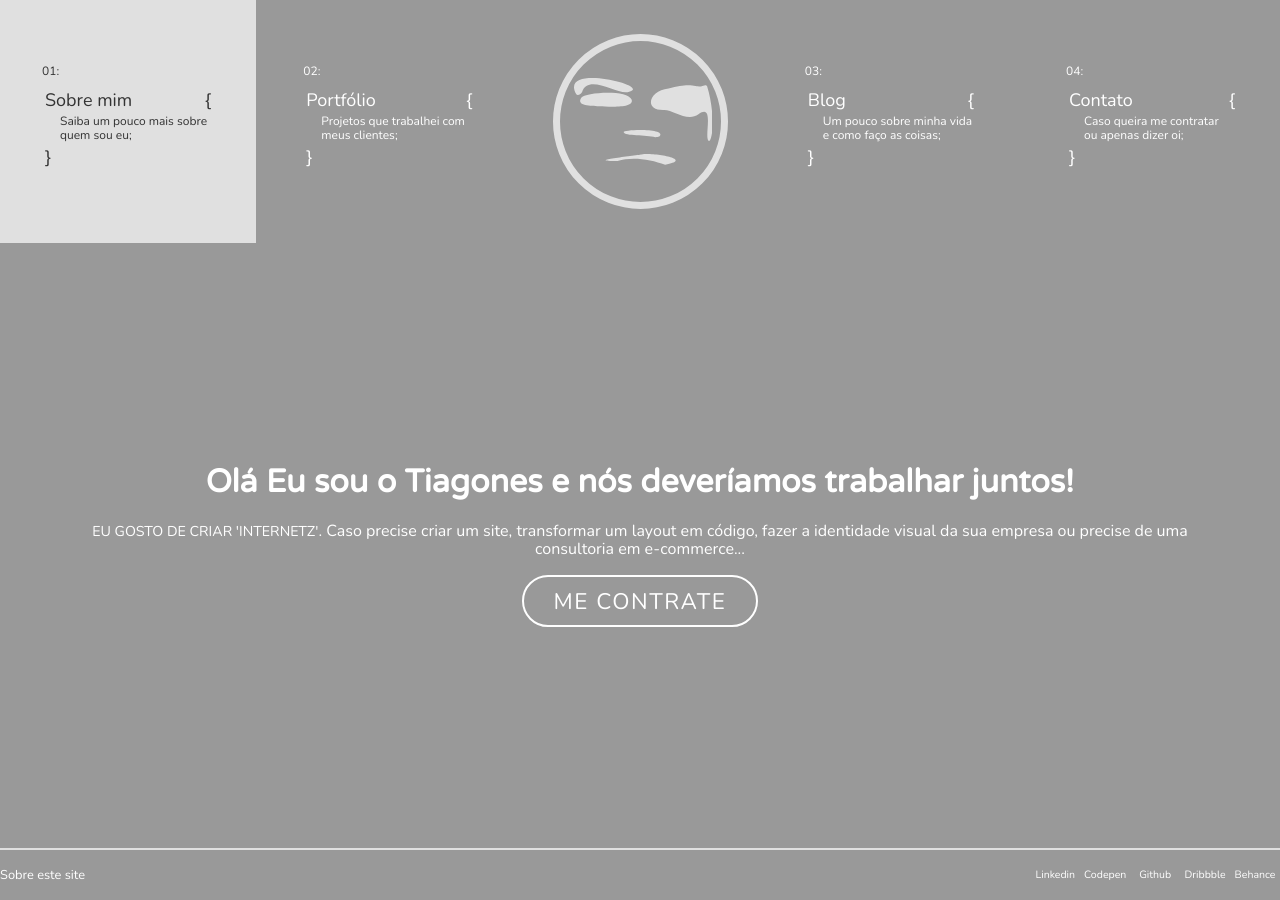
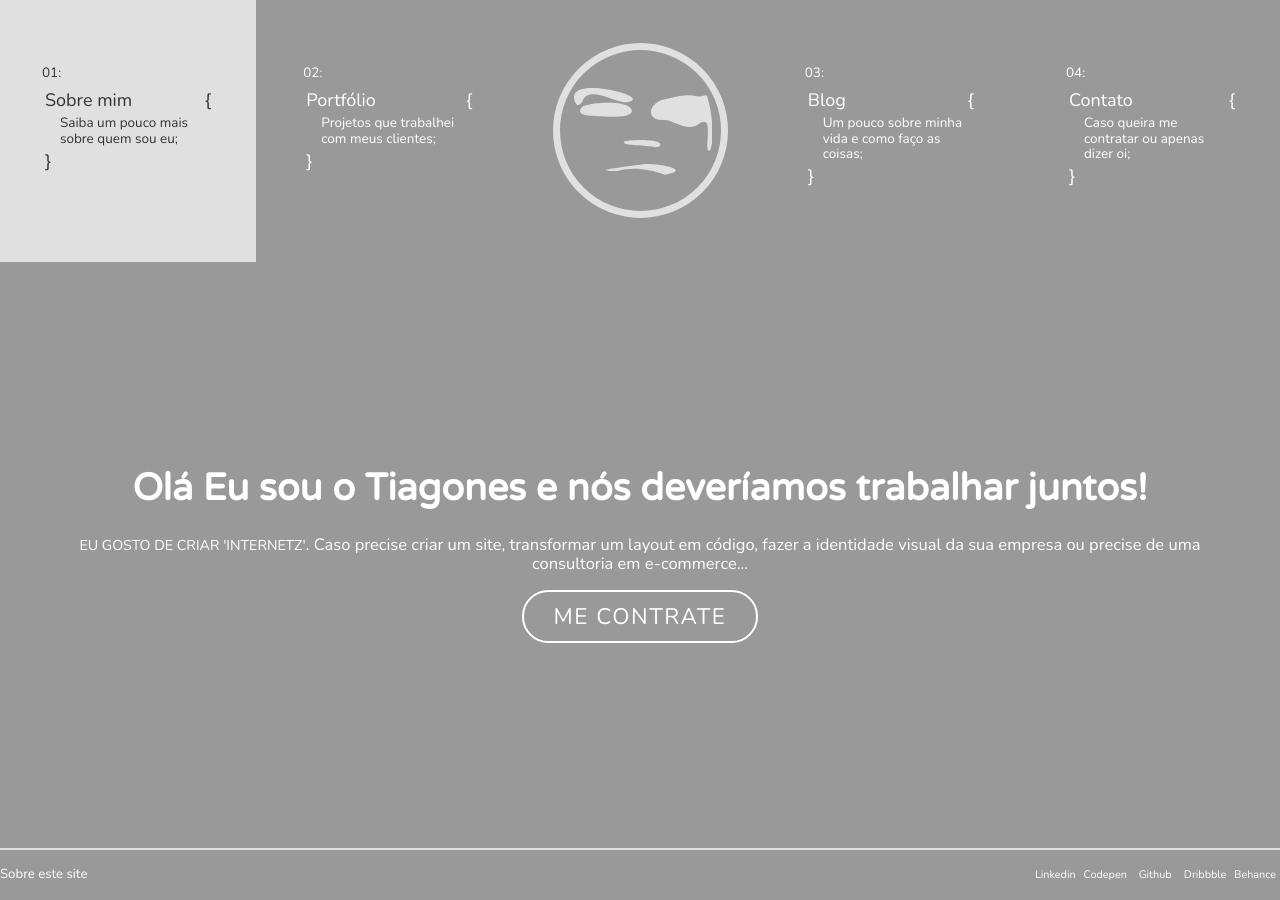
Before and after one commit to tiagones/tiagones.github.com, a Jekyll site: the page built from index.html, in a window 1280 px wide. Built offline with Jekyll 4.4.1, drawn with Linux system fonts in a browser that asks for light colours; Markdown is read by kramdown in place of the engine named in the settings.

Commit message:
Adjusting the typography

```diff
--- a/assets/_src/sass/_basics/_body.sass
+++ b/assets/_src/sass/_basics/_body.sass
@@ -10,7 +10,7 @@ body
   background: $white
   font:
     family: "Nunito", sans-serif
-    size: 1.07rem
+    size: 1.1rem
     weight: 300
   line-height: 1.15
   color: $black
--- a/assets/_src/sass/_basics/_typography.sass
+++ b/assets/_src/sass/_basics/_typography.sass
@@ -1,6 +1,9 @@
 h1, h2, h3, h4, h5, h6
     font:
       family: "Varela Round", sans-serif
+
+h1
+  font-size: 2.5rem;
 
 p
   span
--- a/assets/css/main.css
+++ b/assets/css/main.css
@@ -391,7 +391,7 @@ body {
 body {
   background: #fff;
   font-family: "Nunito", sans-serif;
-  font-size: 1.07rem;
+  font-size: 1.1rem;
   font-weight: 300;
   line-height: 1.15;
   color: #333;
@@ -422,6 +422,9 @@ body {
 
 h1, h2, h3, h4, h5, h6 {
   font-family: "Varela Round", sans-serif; }
+
+h1 {
+  font-size: 2.5rem; }
 
 p span {
   font-size: 0.95rem;
@@ -617,13 +620,13 @@ b {
           display: block;
           position: relative;
           font-family: "Nunito", sans-serif;
-          font-size: 0.8rem;
+          font-size: 0.9rem;
           margin: 0.3rem 0 0.3rem 1rem; }
           .site-header nav .nav-link .description:before {
             position: absolute;
             top: -50px;
             left: -1.2rem;
-            font-size: 0.8rem; }
+            font-size: 0.9rem; }
           .site-header nav .nav-link .description:after {
             content: ';'; }
       .site-header nav .nav-about {
@@ -654,7 +657,9 @@ b {
       margin: auto 1rem; }
     .site-header nav .nav-link {
       padding: 3.5rem 1.5rem 2rem 1.5rem;
-      font-size: 1.1rem; } }
+      font-size: 1.1rem; }
+      .site-header nav .nav-link .description {
+        font-size: 0.85rem; } }
 
 .white-header .site-header .logo {
   border-color: rgba(255, 255, 255, 0.7); }
```
Also changed, not shown: assets/_src/sass/_modules/_header.sass (+5 -2 lines).
